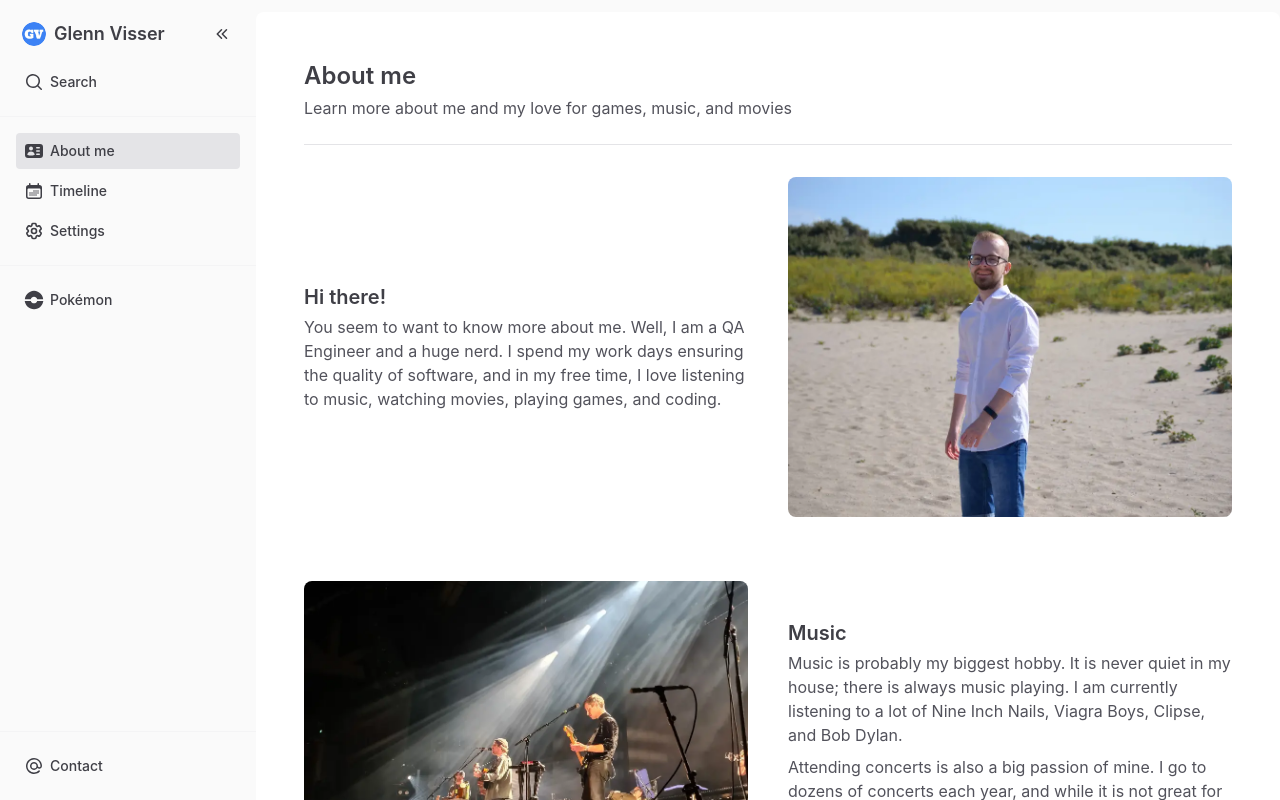
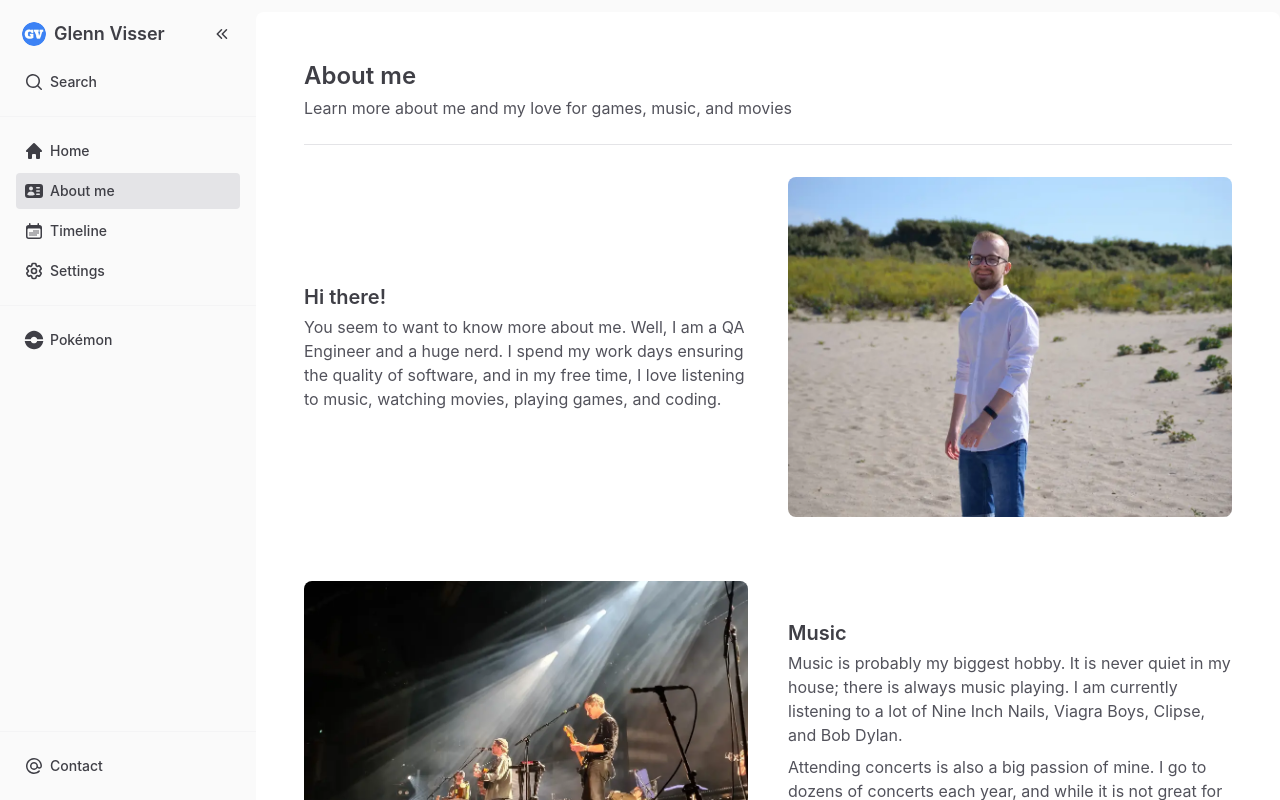
Before and after one commit to GVisser1/Website, a React (Vite) app: page /about in a window 1280 px wide. Built offline with nearby package versions, Linux system fonts and the light colour scheme.

Commit message:
Add home page back to sidebar

```diff
--- a/src/components/sidebar.tsx
+++ b/src/components/sidebar.tsx
@@ -17,6 +17,9 @@ export const Sidebar = (): JSX.Element => {
   const metaKey = useMetaKey();
   const [isCollapsed, setIsCollapsed] = useLocalStorage("isSidebarCollapsed", false);
   const listClasses = clsx("flex flex-col gap-y-1 p-4");
+
+  const isCurrent = (href: string): boolean =>
+    href === "/" ? location.pathname === href : location.pathname.startsWith(href);
 
   useEffect(() => {
     const down = (e: KeyboardEvent): void => {
@@ -69,7 +72,7 @@ export const Sidebar = (): JSX.Element => {
           <SidebarLink
             key={item.name}
             href={item.href}
-            current={location.pathname === item.href || location.pathname.startsWith(item.href)}
+            current={isCurrent(item.href)}
             icon={item.icon}
             label={item.name}
             isCollapsed={isCollapsed}
@@ -84,7 +87,7 @@ export const Sidebar = (): JSX.Element => {
           <SidebarLink
             key={item.name}
             href={item.href}
-            current={location.pathname === item.href || location.pathname.startsWith(item.href)}
+            current={isCurrent(item.href)}
             icon={item.icon}
             label={item.name}
             isCollapsed={isCollapsed}
--- a/src/constants.ts
+++ b/src/constants.ts
@@ -12,6 +12,16 @@ export type Page = {
 };
 
 export const MAIN_PAGES = {
+  home: {
+    name: "Home",
+    href: "/",
+    icon: "Home",
+    meta: {
+      title: "Glenn Visser",
+      description:
+        "Personal website of Glenn Visser, a QA Engineer from Maassluis, the Netherlands, with a love for music, movies, and games.",
+    },
+  },
   about: {
     name: "About me",
     description: "Learn more about me and my love for games, music, and movies",
--- a/src/routes/index.tsx
+++ b/src/routes/index.tsx
@@ -5,8 +5,10 @@ import { useReadLocalStorage } from "usehooks-ts";
 import TextButton from "@/components/button/textButton";
 import Image from "@/components/image";
 import Page from "@/components/page";
-import { MAIL_TO } from "@/constants";
+import { MAIL_TO, MAIN_PAGES } from "@/constants";
 import { getAge } from "@/utils/dateUtil";
+
+const PAGE = MAIN_PAGES.home;
 
 const HomePage = (): JSX.Element => {
   const isSidebarCollapsed = useReadLocalStorage<boolean>("isSidebarCollapsed");
@@ -45,4 +47,7 @@ const HomePage = (): JSX.Element => {
 
 export const Route = createFileRoute("/")({
   component: HomePage,
+  head: () => ({
+    meta: [{ title: PAGE.meta.title }, { name: "description", content: PAGE.meta.description }],
+  }),
 });
```
